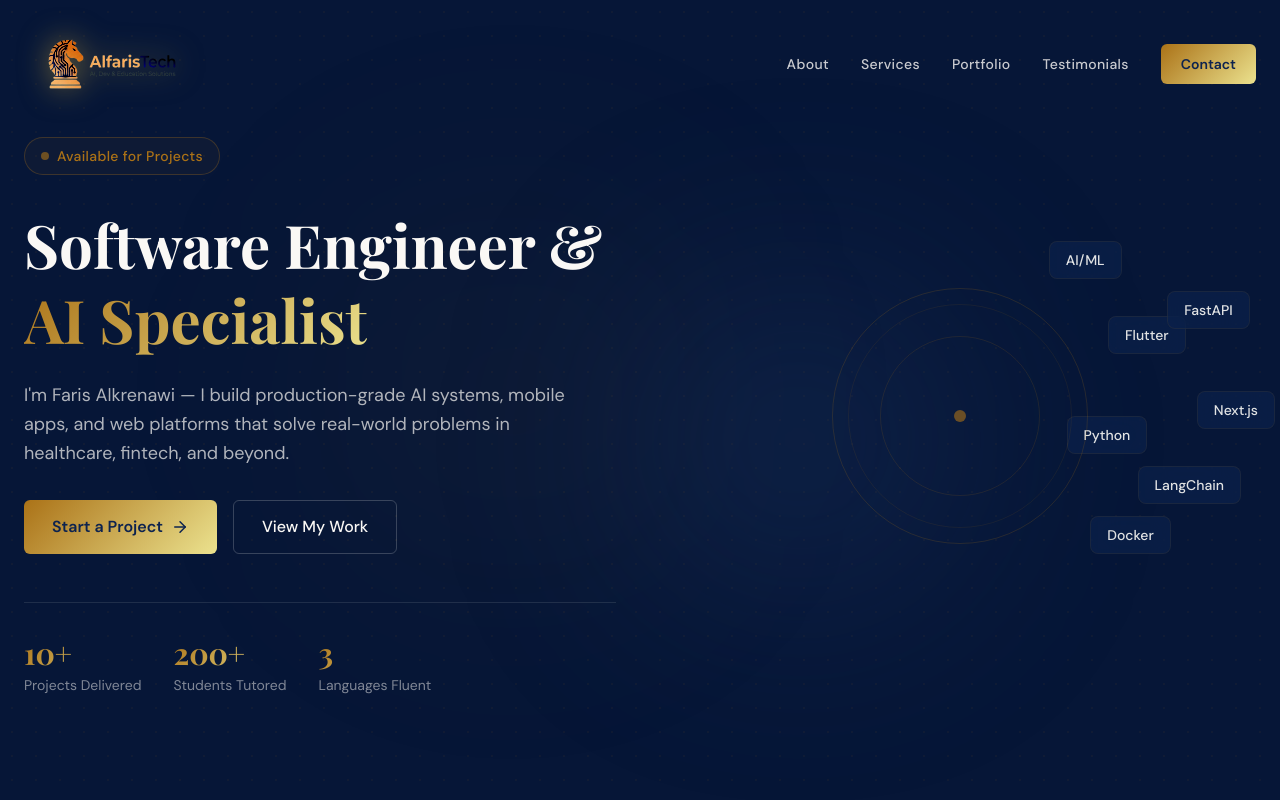
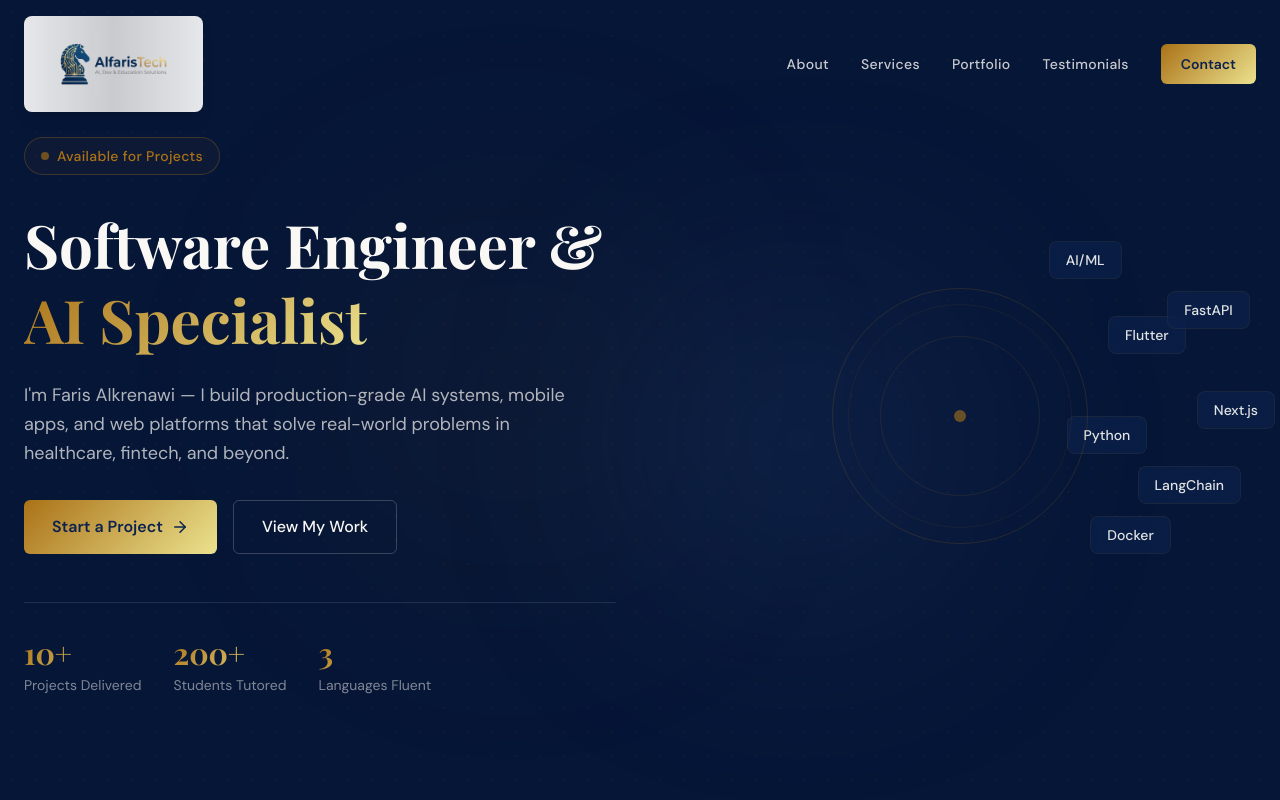
Before and after one commit to FarisAlkr/alfaristech, a Next.js app: page / in a window 1280 px wide. Shown: the top 800 px of the page. Built offline with nearby package versions, Linux system fonts and the light colour scheme.

Commit message:
Add light gradient background behind logo for visibility

```diff
--- a/src/components/Navbar.tsx
+++ b/src/components/Navbar.tsx
@@ -42,14 +42,16 @@ export default function Navbar() {
     >
       <div className="container mx-auto flex items-center justify-between px-4 sm:px-6 py-3 sm:py-4">
         <a href="#" className="flex items-center group">
+          <div className="bg-gradient-to-r from-white/90 via-cream/80 to-white/90 rounded-lg px-4 py-2 shadow-lg backdrop-blur-sm transition-all duration-300 group-hover:shadow-gold-glow group-hover:scale-105">
             <Image
               src="/logo.png"
               alt="AlfarisTech"
               width={560}
               height={160}
-            className="h-20 sm:h-24 w-auto drop-shadow-[0_0_15px_rgba(212,175,55,0.5)] brightness-[2] invert transition-all duration-300 group-hover:drop-shadow-[0_0_25px_rgba(212,175,55,0.8)] group-hover:scale-105"
+              className="h-16 sm:h-20 w-auto"
               priority
             />
+          </div>
         </a>
 
         {/* Desktop */}
```
Lines whose indentation alone changed are shown as unchanged.
